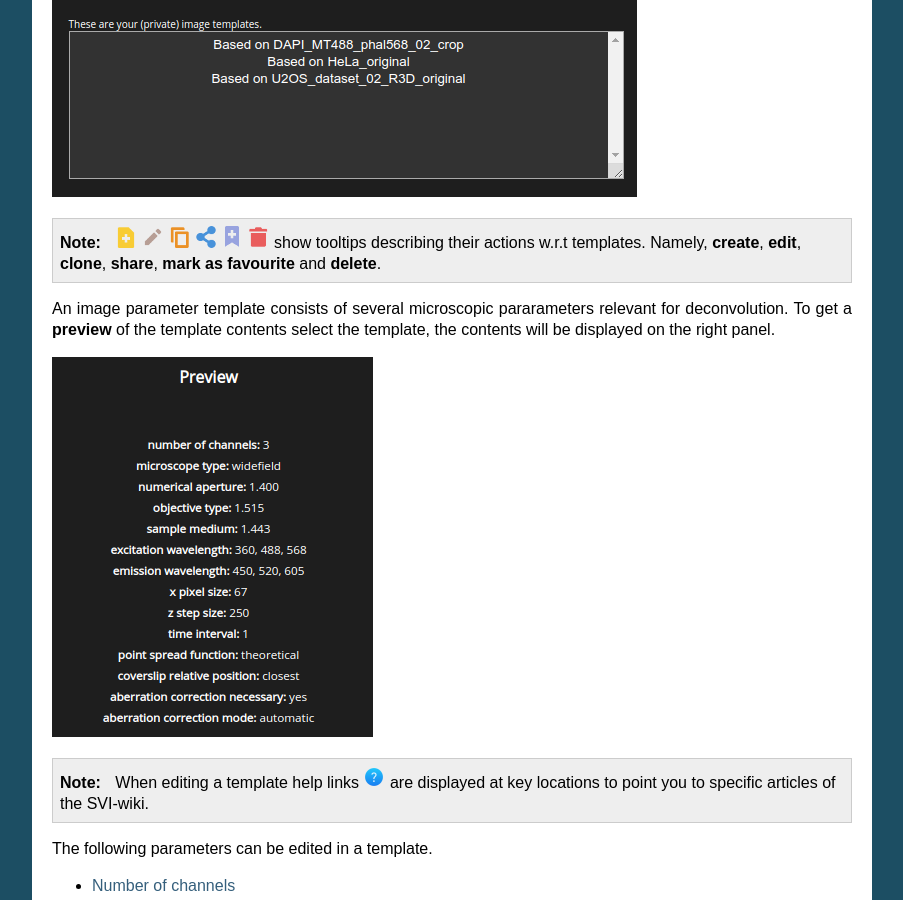
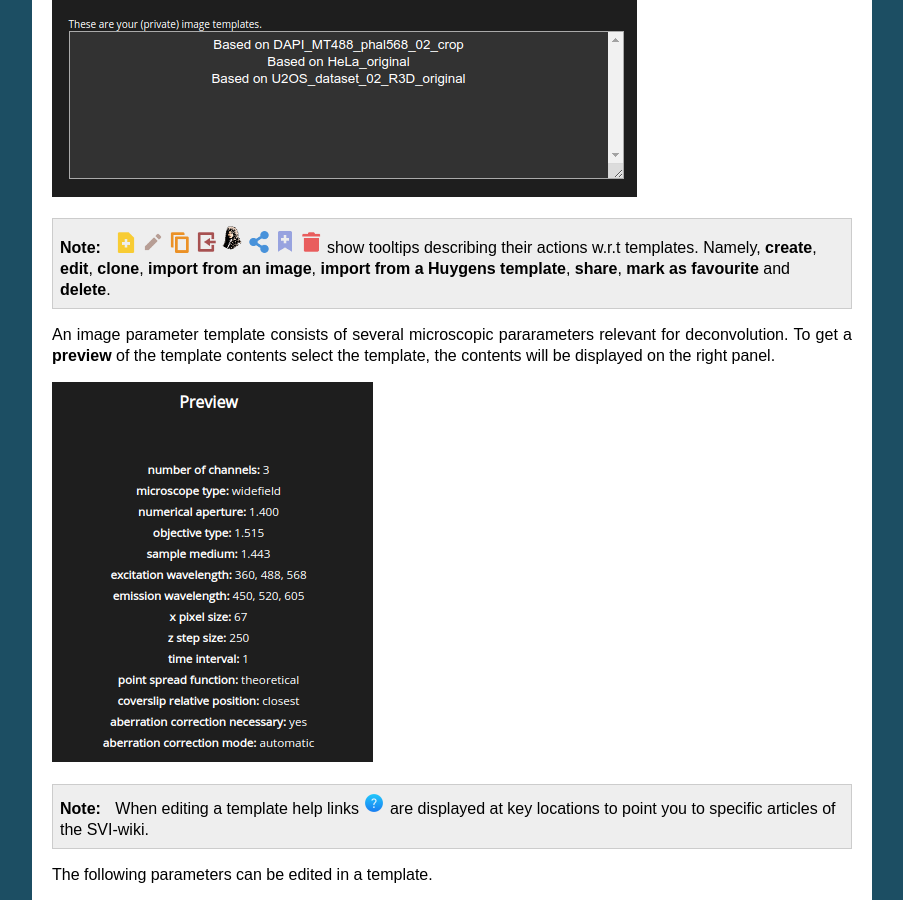
Before and after one commit to aarpon/hrm_docs, a Sphinx documentation site: the page built from docs/user/step2.rst, in a window 1280 px wide and 900 px high, scrolled down 629 px. Shown: the whole window, without its empty margins (198-1101 px from the left). Built offline with Sphinx 7.4.7, drawn with Linux system fonts in a browser that asks for light colours.

Commit message:
Add instructions about the new template actions: import from an image, import from a Huygens template.

```diff
--- a/docs/user/global_directives.inc
+++ b/docs/user/global_directives.inc
@@ -14,6 +14,8 @@
 .. |GeneratePreviewLink|         image:: images/GeneratePreviewLink.png
 .. |ImageParameters22x22|        image:: images/ImageParameters22x22.png
 .. |ImageParameters48x48|        image:: images/ImageParameters48x48.png
+.. |FromImage22x22|              image:: images/FromImage22x22.png
+.. |HuygensTemplate22x27|        image:: images/HuygensTemplate22x27.png
 .. |CreateTemplate22x22|         image:: images/CreateTemplate22x22.png
 .. |RawImages22x22|              image:: images/RawImages22x22.png
 .. |RestorationParameters48x48|  image:: images/RestorationParameters48x48.png
--- a/docs/user/step2.rst
+++ b/docs/user/step2.rst
@@ -29,11 +29,13 @@ The following selections are possible at this stage:
 
 |UserTemplatesScreenshot|
 
-.. note:: |CreateTemplate22x22| |EditTemplate22x22|
-          |CloneTemplate22x22| |ShareTemplate22x22| |FavouriteTemplate22x22|
+.. note:: |CreateTemplate22x22| |EditTemplate22x22| |CloneTemplate22x22|
+          |FromImage22x22| |HuygensTemplate22x27|
+          |ShareTemplate22x22| |FavouriteTemplate22x22|
           |DeleteTemplate22x22| show tooltips describing their actions w.r.t
-          templates. Namely, **create**, **edit**, **clone**, **share**,
-          **mark as favourite** and **delete**.
+          templates. Namely, **create**, **edit**, **clone**,
+          **import from an image**, **import from a Huygens template**,
+          **share**, **mark as favourite** and **delete**.
 
 An image parameter template consists of several microscopic pararameters
 relevant for deconvolution. To get a **preview** of the template contents select
```
Also changed, not shown: docs/user/step3.rst (+4 -3 lines), docs/user/images/FromImage22x22.png (added), docs/user/images/HuygensTemplate22x27.png (added).
